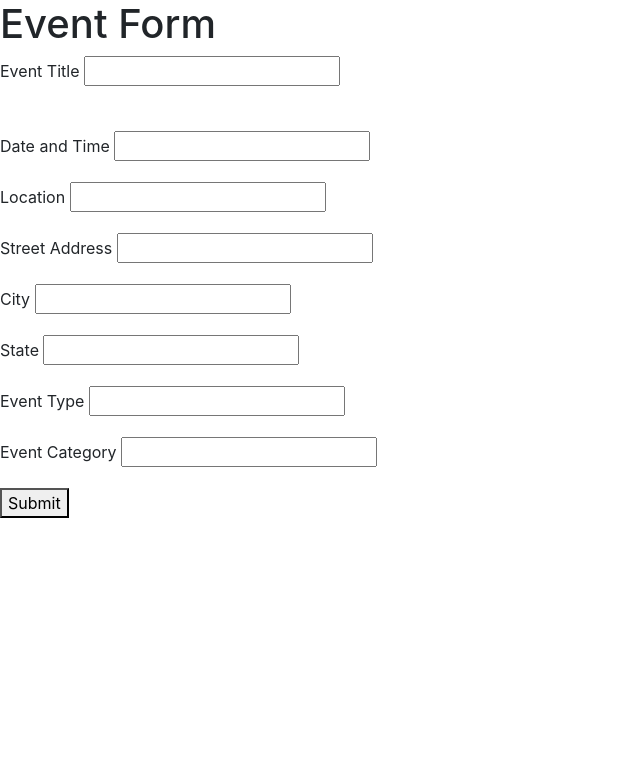
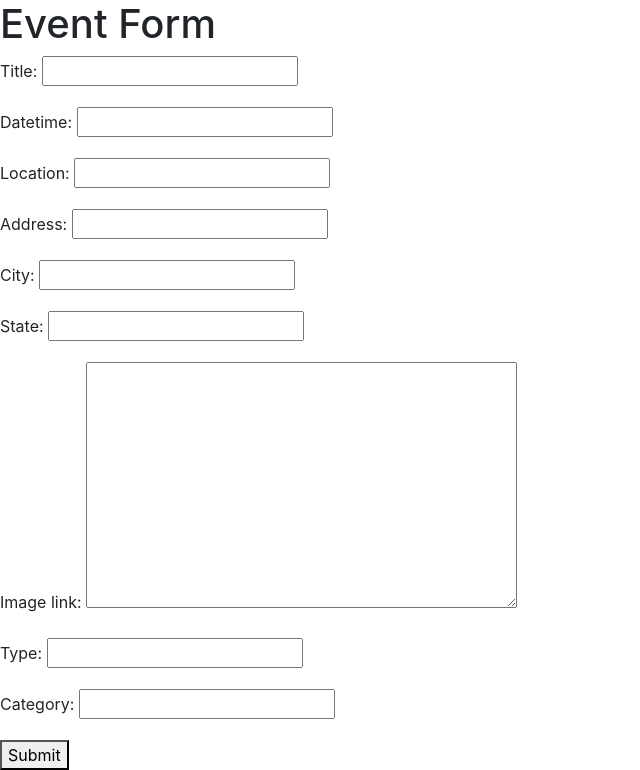
Before and after one commit to tranln025/the-event-fairy, a Django app: page /events/new/ in a window 1280 px wide. Shown: the part 56-826 px from the top of the page, without its empty margins (0-640 px from the left). Before the commit the page ends 574 px from the top, so only its background shows below. Run offline with Django 3.2, Linux system fonts and the light colour scheme; some libraries are stand-ins or nearby versions.

Commit message:
Changed Event form to Django

```diff
--- /dev/null
+++ b/project_2_app/forms.py
@@ -0,0 +1,8 @@
+from django import forms
+from .models import Event
+
+class EventForm(forms.ModelForm):
+
+    class Meta:
+        model = Event
+        fields = ('title', 'datetime', 'location', 'address', 'city', 'state', 'image_link', 'type', 'category')
--- a/project_2_app/models.py
+++ b/project_2_app/models.py
@@ -21,6 +21,9 @@ class Event(models.Model):
     category = models.CharField(max_length=100)
     date_created = models.DateTimeField(auto_now_add=True)
 
+def __str__(self):
+    return self.title
+
 class Invitation(models.Model):
     event = models.ForeignKey(Event, on_delete=models.CASCADE, related_name='event_invitations')
     guest = models.ForeignKey(Profile, on_delete=models.CASCADE, related_name='guest_invitations')
--- a/project_2_app/templates/event_form.html
+++ b/project_2_app/templates/event_form.html
@@ -2,44 +2,11 @@
 
 {% block content %}
 
-<h1>Event Form</h1>
-
 <section class="form-section">
-    <form action="{% url 'event_create' %}" method="POST" class="event-form">
+    <h1>Event Form</h1>
+    <form method="POST" class="event-form">
         {% csrf_token %}
-        <p>
-            <label for="event_title">Event Title</label>
-            <input type="text" name="event_title" required maxlength="255" minlength="2">
-        </p>
-        <img src="{{image_link}}" alt="{{image.title}}">
-        <p>
-            <label for="date_time">Date and Time</label>
-            <input type="text" name="date_time" required maxlength="25" minlength="2">
-        </p>
-        <p>
-            <label for="location">Location</label>
-            <input type="text" name="location" required maxlength="100" minlength="2">
-        </p>
-        <p>
-            <label for="address">Street Address</label>
-            <input type="text" name="address" required maxlength="100" minlength="2">
-        </p>
-        <p>
-            <label for="city">City</label>
-            <input type="text" name="city" required maxlength="100" minlength="4">
-        </p>
-        <p>
-            <label for="state">State</label>
-            <input type="text" name="state" required maxlength="25" minlength="2">
-        </p>
-        <p>
-            <label for="type">Event Type</label>
-            <input type="text" name="type" required maxlength="100" minlength="4">
-        </p>
-        <p>
-            <label for="category">Event Category</label>
-            <input type="text" name="category" required maxlength="100" minlength="4">
-        </p>
+        {{form.as_p}}
         <button type="submit">Submit</button>
     </form>
 </section>
--- a/project_2_app/urls.py
+++ b/project_2_app/urls.py
@@ -8,7 +8,7 @@ urlpatterns = [
     path('about/', views.about, name='about'),
     path('home/', views.home, name='home'),
     path('events/public/',views.public_list, name='public_list'),
-    path('events/private',views.private_list, name='private_list'),
+    path('events/private/',views.private_list, name='private_list'),
     path('events/<int:event_pk>/',views.event_detail, name='event_detail'),
     path('events/new/',views.event_create, name='event_create'),
     path('events/<int:event_pk>/edit/',views.event_edit, name='event_edit'),
--- a/project_2_app/views.py
+++ b/project_2_app/views.py
@@ -1,7 +1,10 @@
 from django.shortcuts import render, redirect
 from django.http import HttpResponse, JsonResponse
 from django.core import serializers
-from django.contrib.auth.decorators import login_required
+# from django.contrib.auth.decorators import login_required
+
+from .models import Event
+from .forms import EventForm
 
 # Create your views here.
 
@@ -47,7 +50,9 @@ def private_list(request):
 
 
 def event_detail(request):
-    return render(request, 'event_detail.html')
+    event = Event.objects.get(id=pk)
+    context = {"event":event}
+    return render(request, 'event_detail.html', context)
 
 
 
@@ -56,7 +61,17 @@ def event_detail(request):
 
 
 def event_create(request):
-    return render(request, 'event_form.html')
+    if request.method == 'POST':
+        form = EventForm(request.POST)
+        if form.is_valid():
+            event = form.save(commit=False)
+            event.use = request.event
+            event.save()
+        return redirect('event_detail.html', pk=event.pk)
+    else:
+        form = EventForm()
+    context = {'form':form, 'header': "Add New Event"}
+    return render(request, 'event_form.html', context)
 
 
 
```
